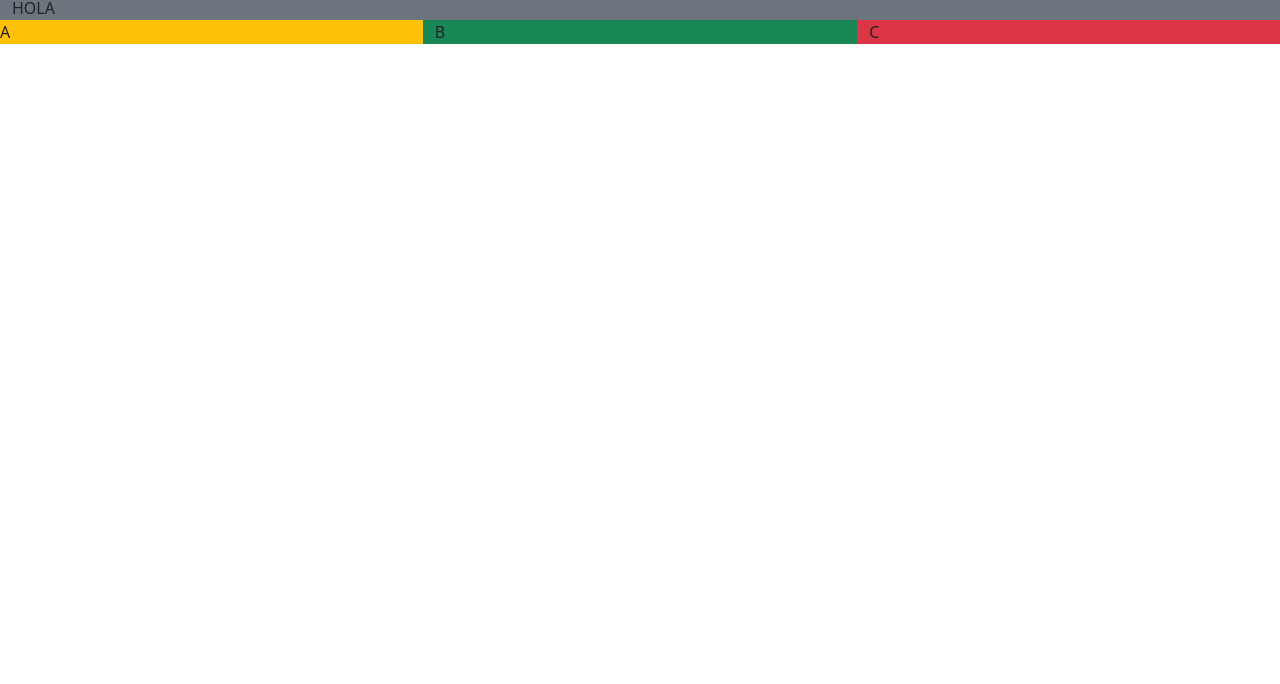
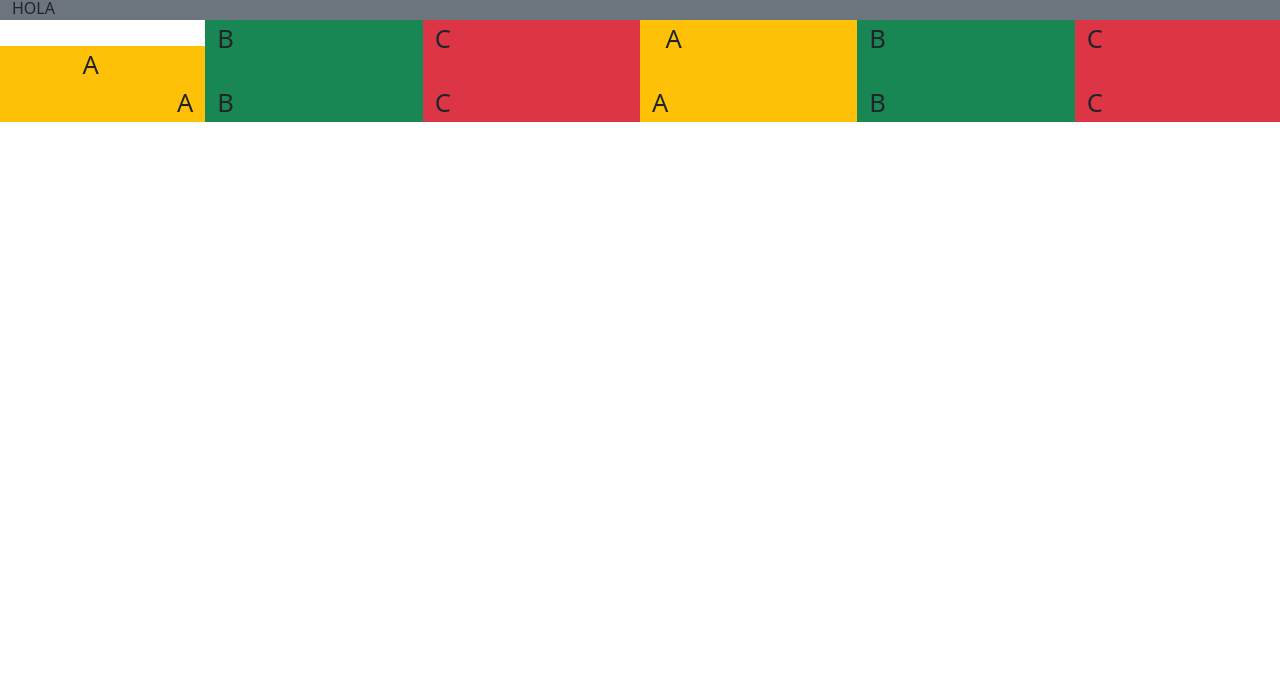
Before and after one commit to MaximoMelo/dwm3, a plain HTML site: page index.html in a window 1280 px wide. Shown: the part 116-800 px from the top of the page. Drawn offline with nearby package versions, Linux system fonts and the light colour scheme.

Commit message:
Pagina Inicial

```diff
--- a/index.html
+++ b/index.html
@@ -19,9 +19,18 @@
             <div class="col-12 bg/primary">HOLA</div>
         </div>
         <div class="row">
-            <div class="col-4 bg-warning">A</div>
-            <div class="col-4 bg-success">B</div>
-            <div class="col-4 bg-danger">C</div>
+            <div class="col-12 col-sm-6 col-md-4 col-lg-3 col-xl-2 col-xxl-1 bg-warning d-flex justify-content-center" style="font-size:2vw; padding-left:0; margin-top:2vw;">A</div>
+            <div class="col-12 col-sm-6 col-md-4 col-lg-3 col-xl-2 col-xxl-1 bg-success" style="font-size:2vw">B</div>
+            <div class="col-12 col-sm-6 col-md-4 col-lg-3 col-xl-2 col-xxl-1 bg-danger" style="font-size:2vw">C</div>
+            <div class="col-12 col-sm-6 col-md-4 col-lg-3 col-xl-2 col-xxl-1 bg-warning" style="font-size:2vw; padding-left:2vw">A</div>
+            <div class="col-12 col-sm-6 col-md-4 col-lg-3 col-xl-2 col-xxl-1 bg-success" style="font-size:2vw">B</div>
+            <div class="col-12 col-sm-6 col-md-4 col-lg-3 col-xl-2 col-xxl-1 bg-danger" style="font-size:2vw">C</div>
+            <div class="col-12 col-sm-6 col-md-4 col-lg-3 col-xl-2 col-xxl-1 bg-warning d-flex justify-content-end" style="font-size:2vw">A</div>
+            <div class="col-12 col-sm-6 col-md-4 col-lg-3 col-xl-2 col-xxl-1 bg-success" style="font-size:2vw">B</div>
+            <div class="col-12 col-sm-6 col-md-4 col-lg-3 col-xl-2 col-xxl-1 bg-danger" style="font-size:2vw">C</div>
+            <div class="col-12 col-sm-6 col-md-4 col-lg-3 col-xl-2 col-xxl-1 bg-warning" style="font-size:2vw">A</div>
+            <div class="col-12 col-sm-6 col-md-4 col-lg-3 col-xl-2 col-xxl-1 bg-success" style="font-size:2vw">B</div>
+            <div class="col-12 col-sm-6 col-md-4 col-lg-3 col-xl-2 col-xxl-1 bg-danger" style="font-size:2vw">C</div>
         </div>
     </body>
 </html>
```
